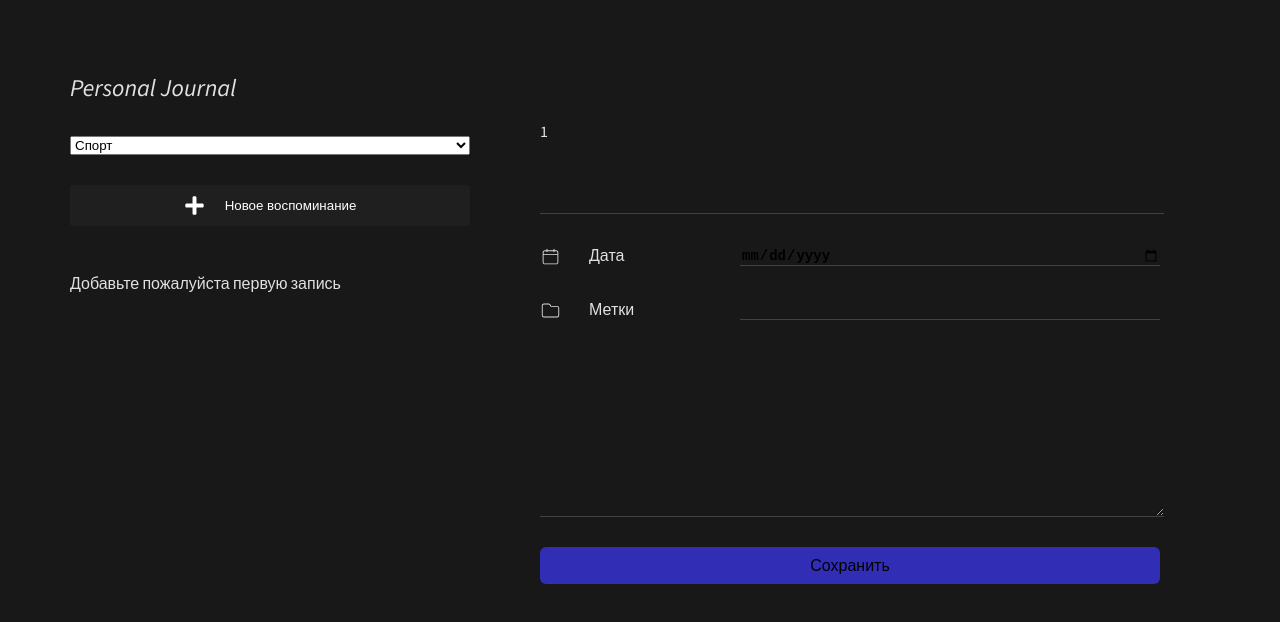
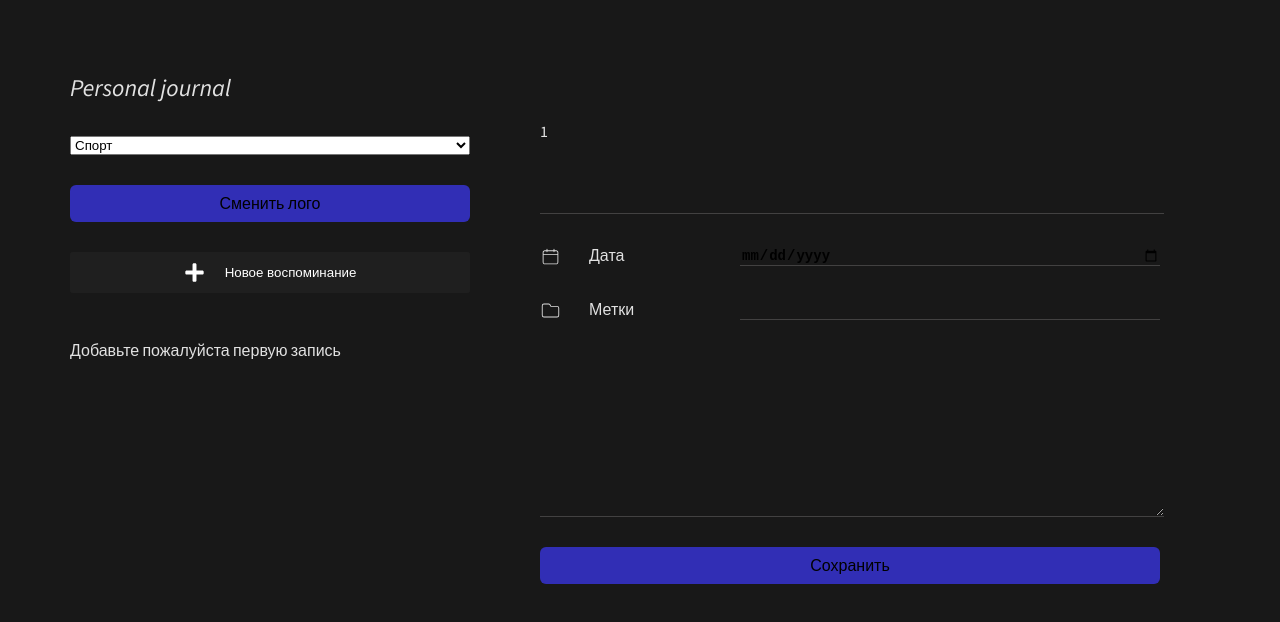
Before and after one commit to AlexeyYakovec/vite-react-resting, a React (Vite) app: page / in a window 1280 px wide. Shown: the top 622 px of the page. Built offline with nearby package versions, Linux system fonts and the light colour scheme.

Commit message:
added Logo component

```diff
--- a/src/App.jsx
+++ b/src/App.jsx
@@ -19,6 +19,7 @@ import { mapItems } from "./utils/mapItemsForm";
 
 function App() {
    const [items, setItems] = useLocalStorage("data");
+   console.log(`App`);
 
    const addItem = (item) => {
       setItems([
--- a/src/components/Button/Button.jsx
+++ b/src/components/Button/Button.jsx
@@ -1,9 +1,11 @@
 import "./Button.css";
 
-function Button({ text }) {
+function Button({ children, onClick }) {
    return (
       <>
-         <button className="button accent">{text}</button>
+         <button className="button accent" onClick={onClick}>
+            {children}
+         </button>
       </>
    );
 }
--- a/src/components/Header/Header.jsx
+++ b/src/components/Header/Header.jsx
@@ -1,11 +1,23 @@
+import { useState } from "react";
+
 import SelectUser from "../SelectUser/SelectUser";
-import styles from "./Header.module.css";
+import Button from "../Button/Button";
+import Logo from "../Logo/Logo";
+
+const logos = ["Personal journal", "Personal Todos"];
 
 const Header = () => {
+   const [logoIndex, setLogoIndex] = useState(0);
+   console.log(`Header`);
+
+   const toggleLogo = () => {
+      setLogoIndex((pervState) => Number(!pervState));
+   };
    return (
       <>
-         <h2 className={styles.logo}>Personal Journal</h2>
+         <Logo logo={logos[logoIndex]} />
          <SelectUser />
+         <Button onClick={toggleLogo}>Сменить лого</Button>
       </>
    );
 };
--- a/src/components/JournalForm/JournalForm.jsx
+++ b/src/components/JournalForm/JournalForm.jsx
@@ -130,7 +130,7 @@ const JournalForm = ({ onSubmit }) => {
                [styles["invalid"]]: !isValid.text,
             })}
          ></textarea>
-         <Button text="Сохранить" />
+         <Button>Сохранить</Button>
       </form>
    );
 };
--- /dev/null
+++ b/src/components/Logo/Logo.jsx
@@ -0,0 +1,8 @@
+import styles from "./Logo.module.css";
+
+const Logo = ({ logo }) => {
+   console.log(`Logo`);
+   return <h2 className={styles.logo}>{logo}</h2>;
+};
+
+export default Logo;
--- /dev/null
+++ b/src/components/Logo/Logo.module.css
@@ -0,0 +1,9 @@
+.logo {
+   font-style: italic;
+   font-weight: 700;
+}
+
+h2 {
+   padding: 0;
+   margin: 0;
+}
```
